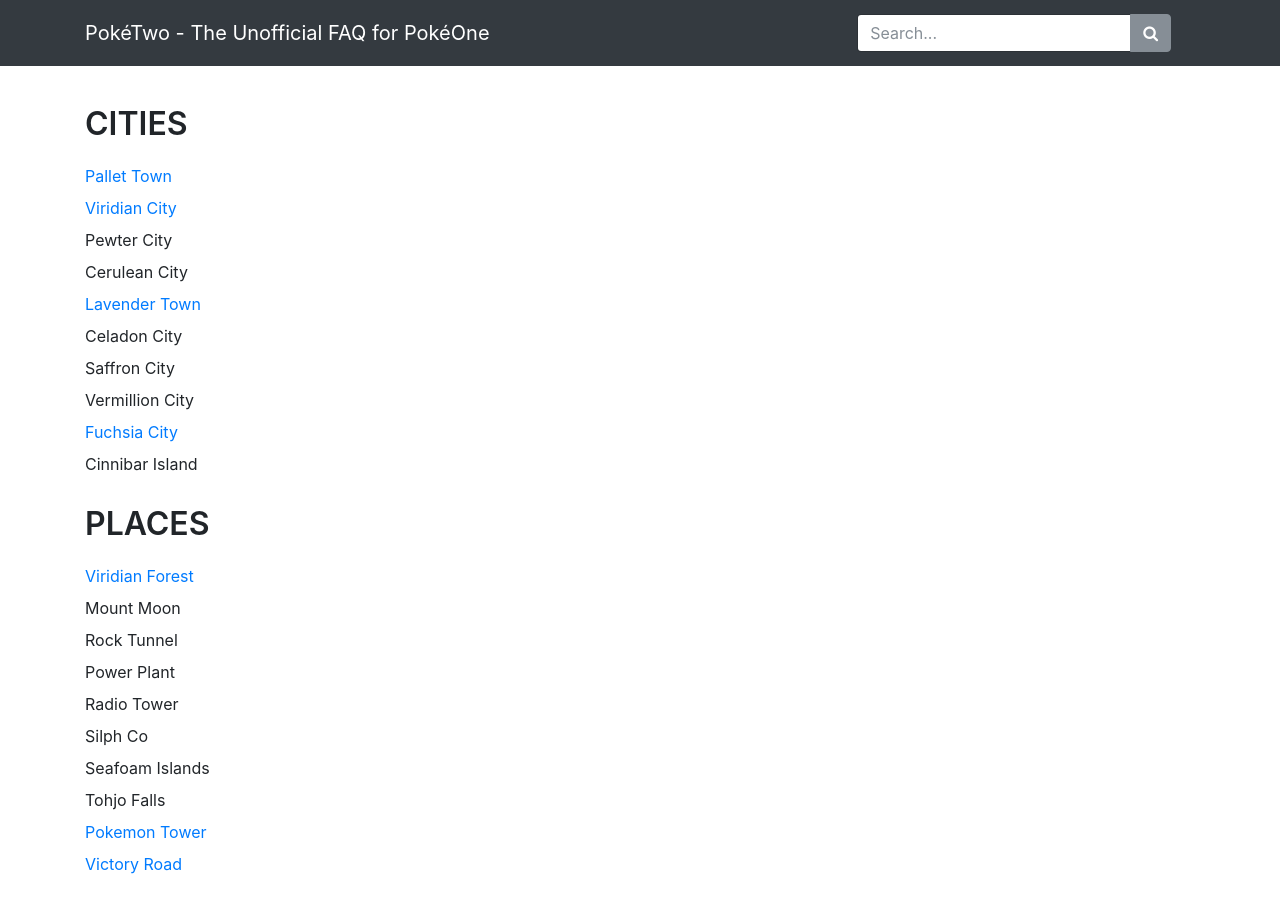
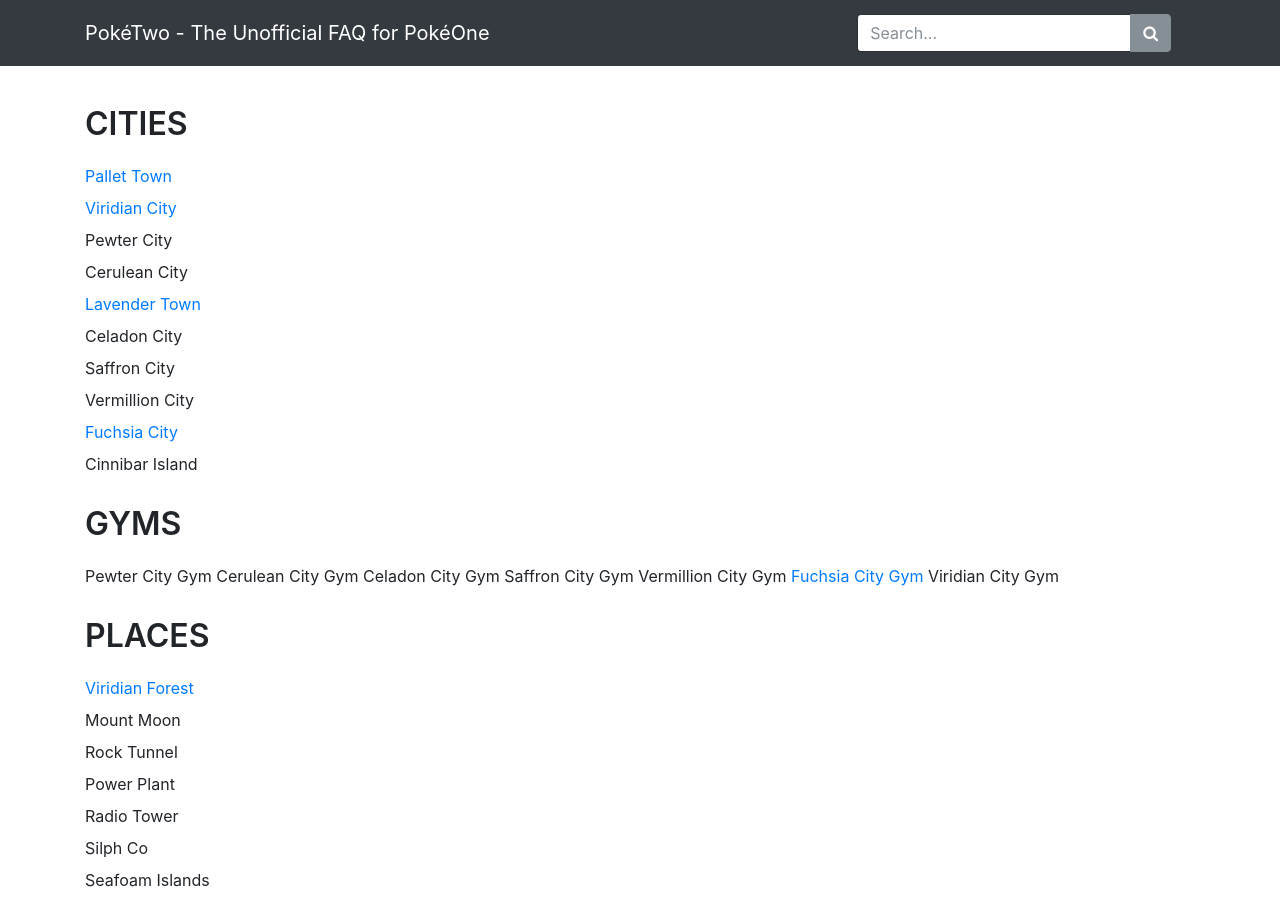
Before and after one commit to X3I/poketwo.com, a Jekyll site: the page built from _pages/routes/kanto/kanto.md, in a window 1280 px wide and 900 px high. Built offline with Jekyll 4.4.1, drawn with Linux system fonts in a browser that asks for light colours; nearby versions of some CDN libraries; our own code applies the rules of GitHub Pages for plain Markdown files.

Commit message:
Update kanto.md

```diff
--- a/_pages/routes/kanto/kanto.md
+++ b/_pages/routes/kanto/kanto.md
@@ -19,6 +19,16 @@
 [Fuchsia City](/img/mapping/fuchsiacity.jpg)<br/>
 Cinnibar Island<br/>
 
+
+# GYMS
+
+Pewter City Gym
+Cerulean City Gym
+Celadon City Gym
+Saffron City Gym
+Vermillion City Gym
+[Fuchsia City Gym](/img/mapping/fuchsiacitygym.jpg)
+Viridian City Gym
 
 
 # PLACES
```
